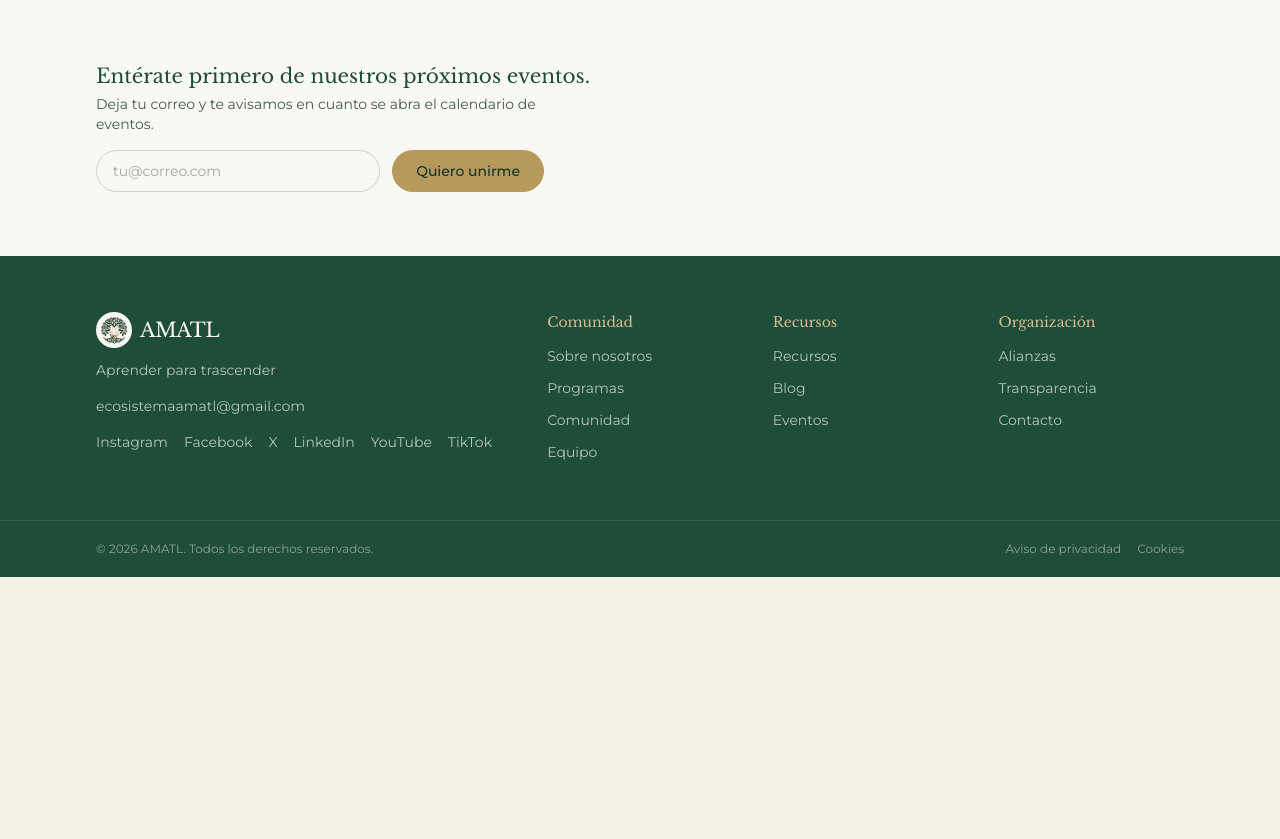
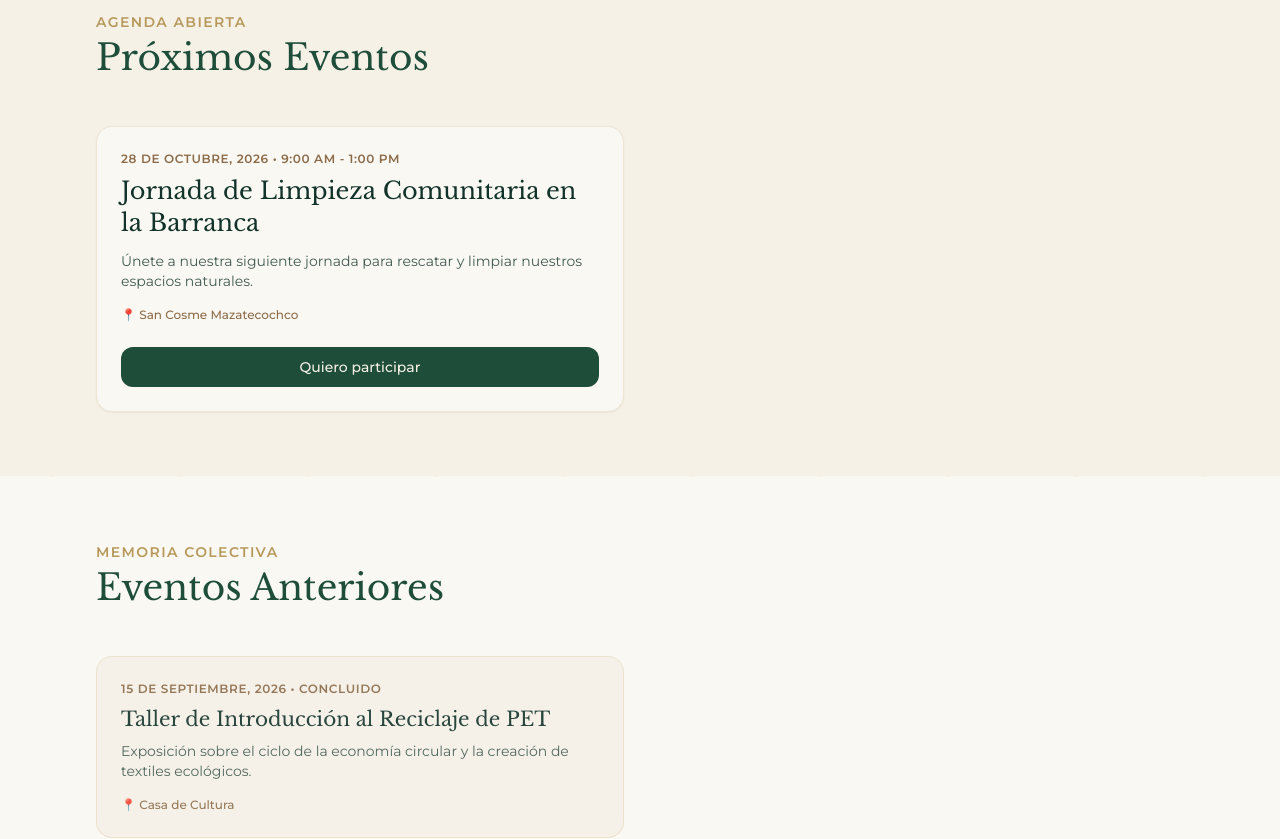
Before and after one commit to GabrielaXicohtencatl/amatl, a Next.js app: page /eventos in a window 1280 px wide. Shown: the part 440-1279 px from the top of the page. Before the commit the page ends 1017 px from the top, so only its background shows below. Built offline with nearby package versions, Linux system fonts and the light colour scheme; no server answers.

Commit message:
Actualización de la sección de eventos con próximos y pasados

```diff
--- a/app/eventos/page.js
+++ b/app/eventos/page.js
@@ -1,3 +1,4 @@
+import Image from 'next/image'
 import PageHero from '@/components/PageHero'
 import WaitlistForm from '@/components/WaitlistForm'
 
@@ -6,23 +7,116 @@ export const metadata = {
   description: 'Talleres, encuentros y actividades comunitarias de AMATL.',
 }
 
+// Datos de tus eventos: puedes editar, quitar o agregar aquí fácilmente
+const eventos = [
+  {
+    id: 1,
+    titulo: 'Jornada de Limpieza Comunitaria en la Barranca',
+    tipo: 'proximo', // 'proximo', 'ocurriendo', o 'pasado'
+    fecha: '28 de Octubre, 2026',
+    hora: '9:00 AM - 1:00 PM',
+    lugar: 'San Cosme Mazatecochco',
+    descripcion: 'Únete a nuestra siguiente jornada para rescatar y limpiar nuestros espacios naturales.',
+    imagen: '/images/eventos/limpieza-octubre.jpg',
+    linkRegistro: '#',
+  },
+  {
+    id: 2,
+    titulo: 'Taller de Introducción al Reciclaje de PET',
+    tipo: 'pasado',
+    fecha: '15 de Septiembre, 2026',
+    hora: '10:00 AM',
+    lugar: 'Casa de Cultura',
+    descripcion: 'Exposición sobre el ciclo de la economía circular y la creación de textiles ecológicos.',
+    imagen: '/images/eventos/taller-pet.jpg',
+  },
+]
+
 export default function EventosPage() {
+  const proximosUOcurriendo = eventos.filter(e => e.tipo === 'proximo' || e.tipo === 'ocurriendo')
+  const pasados = eventos.filter(e => e.tipo === 'pasado')
+
   return (
     <>
       <PageHero
-        eyebrow="Eventos"
+        eyebrow="Eventos y Comunidad"
         title="Encuentros para aprender y crecer juntos"
-        description="En esta sección encontrarás talleres, encuentros, actividades comunitarias y eventos especiales."
-        enDesarrollo
+        description="Descubre nuestras próximas actividades o revive el impacto de los eventos que ya realizamos."
       />
-      <section className="bg-marfil">
-        <div className="mx-auto max-w-6xl px-5 sm:px-8 py-16">
-          <WaitlistForm
-            title="Entérate primero de nuestros próximos eventos."
-            description="Deja tu correo y te avisamos en cuanto se abra el calendario de eventos."
-          />
+
+      {/* SECCIÓN DE PRÓXIMOS / OCURRIENDO */}
+      <section className="bg-fondo py-16 amate-edge">
+        <div className="mx-auto max-w-6xl px-5 sm:px-8">
+          <div className="mb-12">
+            <span className="text-dorado uppercase tracking-widest text-sm font-semibold">Agenda abierta</span>
+            <h2 className="text-3xl sm:text-4xl font-display text-verde mt-1">Próximos Eventos</h2>
+          </div>
+
+          {proximosUOcurriendo.length > 0 ? (
+            <div className="grid grid-cols-1 md:grid-cols-2 gap-8">
+              {proximosUOcurriendo.map((evento) => (
+                <div key={evento.id} className="bg-marfil rounded-2xl p-6 shadow-sm border border-dorado/20 flex flex-col justify-between">
+                  <div>
+                    {evento.tipo === 'ocurriendo' && (
+                      <span className="inline-block bg-verde text-fondo text-xs font-semibold px-3 py-1 rounded-full mb-4 animate-pulse">
+                        ¡Sucediendo ahora!
+                      </span>
+                    )}
+                    <span className="text-xs font-semibold text-tierra uppercase tracking-wider block mb-2">
+                      {evento.fecha} • {evento.hora}
+                    </span>
+                    <h3 className="text-2xl font-display text-verde-oscuro mb-3">{evento.titulo}</h3>
+                    <p className="text-verde-oscuro/80 text-sm mb-4">{evento.descripcion}</p>
+                    <p className="text-xs text-tierra font-medium mb-6">📍 {evento.lugar}</p>
+                  </div>
+
+                  {evento.linkRegistro && (
+                    <a
+                      href={evento.linkRegistro}
+                      className="inline-block text-center bg-verde text-fondo py-2.5 px-5 rounded-xl font-medium text-sm hover:bg-verde-claro transition-colors"
+                    >
+                      Quiero participar
+                    </a>
+                  )}
+                </div>
+              ))}
+            </div>
+          ) : (
+            <div className="bg-marfil p-8 rounded-2xl text-center border border-dorado/20 max-w-xl mx-auto">
+              <p className="text-verde-oscuro/80 mb-6">Pronto anunciaremos nuevas fechas para nuestros encuentros comunitarios.</p>
+              <WaitlistForm
+                title="Entérate primero de nuestros próximos eventos."
+                description="Deja tu correo y te avisamos en cuanto se abra el calendario."
+              />
+            </div>
+          )}
         </div>
       </section>
+
+      {/* SECCIÓN DE EVENTOS PASADOS */}
+      {pasados.length > 0 && (
+        <section className="bg-marfil py-16">
+          <div className="mx-auto max-w-6xl px-5 sm:px-8">
+            <div className="mb-12">
+              <span className="text-dorado uppercase tracking-widest text-sm font-semibold">Memoria colectiva</span>
+              <h2 className="text-3xl sm:text-4xl font-display text-verde mt-1">Eventos Anteriores</h2>
+            </div>
+
+            <div className="grid grid-cols-1 md:grid-cols-2 gap-8">
+              {pasados.map((evento) => (
+                <div key={evento.id} className="bg-fondo rounded-2xl p-6 border border-dorado/20 opacity-90">
+                  <span className="text-xs font-semibold text-tierra uppercase tracking-wider block mb-2">
+                    {evento.fecha} • Concluido
+                  </span>
+                  <h3 className="text-xl font-display text-verde-oscuro mb-2">{evento.titulo}</h3>
+                  <p className="text-verde-oscuro/80 text-sm mb-4">{evento.descripcion}</p>
+                  <p className="text-xs text-tierra font-medium">📍 {evento.lugar}</p>
+                </div>
+              ))}
+            </div>
+          </div>
+        </section>
+      )}
     </>
   )
 }
```
